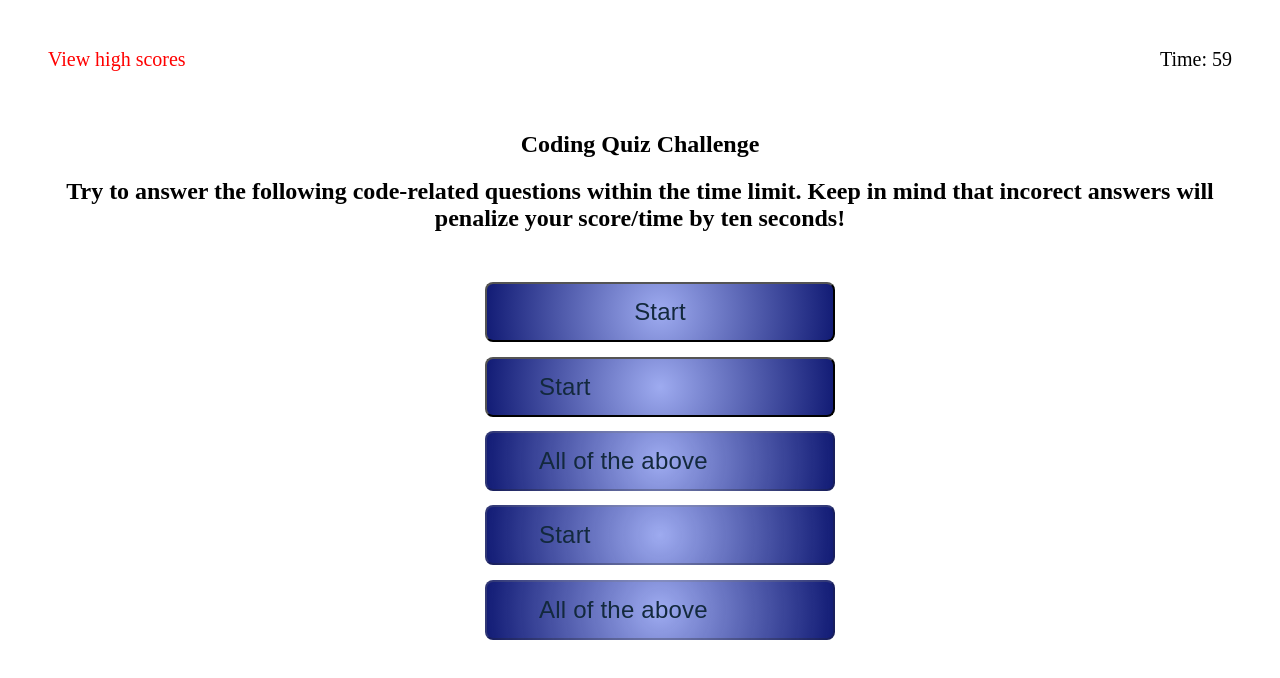
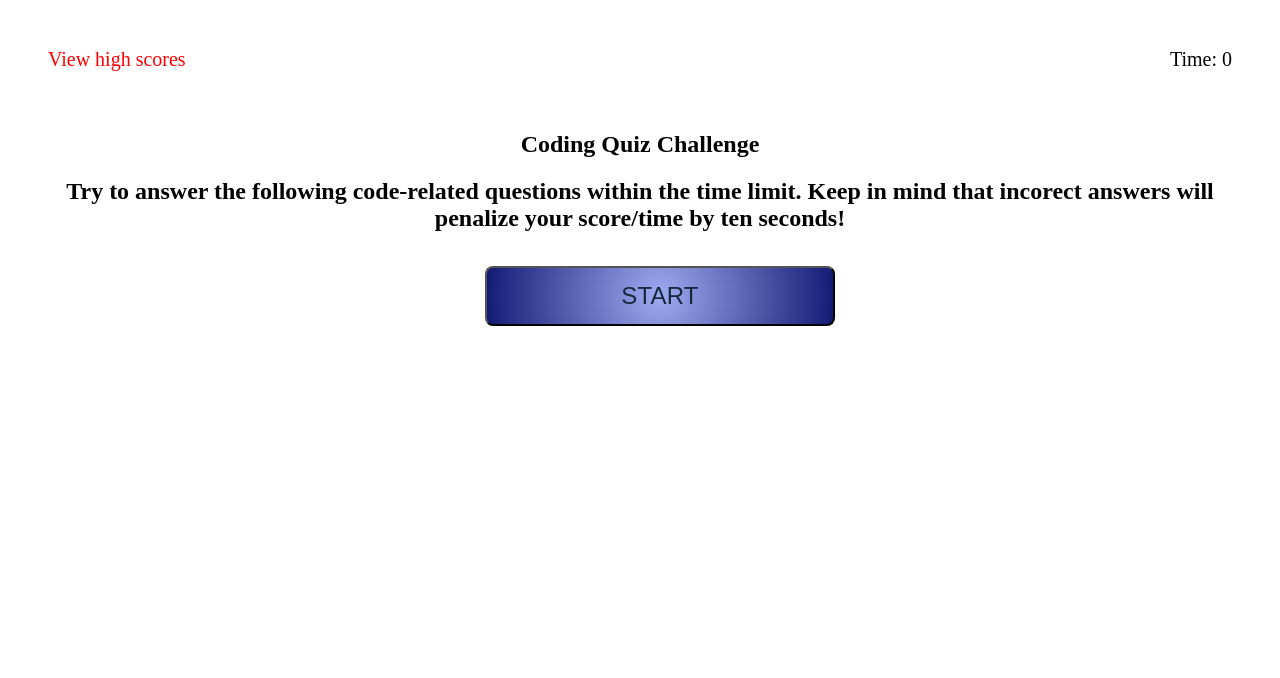
Before and after one commit to DougyShy/CodeQuiz, a plain HTML site: page index.html in a window 1280 px wide. Drawn offline with nearby package versions, Linux system fonts and the light colour scheme.

Commit message:
Still working on buttons

```diff
--- a/code-quiz.js
+++ b/code-quiz.js
@@ -1,11 +1,9 @@
 var questionElement = document.querySelector(".question");
 var timerElement = document.querySelector(".time-left");
-
-var buttonElementStart = document.querySelector(".start-button");
-var buttonElementOne = document.querySelector("#buttonOne");
-var buttonElementTwo = document.querySelector("#buttonTwo");
-var buttonElementThree = document.querySelector("#buttonThree");
-var buttonElementFour = document.querySelector("#buttonFour");
+var buttonOneElement = $("#button-one");
+var buttonTwoElement = $("#button-two");
+var buttonThreeElement = $("#button-three");
+var buttonFourElement = $("#button-four");
 
 var instructionsText = "<h1>" + "Coding Quiz Challenge</h1><h2>Try to answer the following code-related questions within the time limit. Keep in mind that incorect answers will penalize your score/time by ten seconds!</H2>";
 
@@ -21,18 +19,42 @@ answers = ["alerts", "parenthesis", "all of the above"];
 
 
 function resetInstructions() {
+    console.log("RESET HERE");
+
+    // RESET BOARD -
     questionElement.innerHTML = instructionsText;
-    buttonElementOne.setAttribute("dispaly", "none");
-    buttonElementTwo.setAttribute("disabled", "false");
-    buttonElementThree.setAttribute("disabled", "false");
-    buttonElementFour.setAttribute("disabled", "false");
+
+    // REMOVE: timerElement.innerHTML="Time: " + "59";
+
+    // Reset buttons
+    buttonTwoElement.css('display', 'none')
+    buttonThreeElement.css('display', 'none')
+    buttonFourElement.css('display', 'none');
+    timerElement.innerHTML="Time: 0";
 }
 
-function startGame() {
-    questionElement.innerHTML = "BACK TO BILLY HOSSNESS";
+
+
+function startQuiz(questionNumber) {
+    console.log('Starting quiz on question number ' + (questionNumber + 1));
+
+
 }
 
-buttonElementOne.addEventListener("click", startGame);
+/*function startGame() {
+    buttonTwoElement.css('display', 'inline-block');
+}*/
+
+/*buttonOneElement.on('click', function () {
+    console.log("Button One Clicked");
+
+    if (buttonOneElement.text() == 'START') {
+        buttonOneElement.css('display', 'inline-block');
+        buttonTwoElement.css('display', 'inline-block');
+        buttonThreeElement.css('display', 'inline-block');
+        buttonFourElement.css('display', 'inline-block');
+        startQuiz(0);
+    }
+})*/
 
 resetInstructions();
-timerElement.innerHTML="Time: " + "59";
--- a/index.html
+++ b/index.html
@@ -19,22 +19,25 @@
                 <div class="question"><H1>BILLY</H1><H2>HOSSNESS</H2></div>
             </section>
 
-            <buttonSection>
+            <div>
+                <!--<ul id="answer-list"></ul>-->
                 <ul>
-                    <li><button class="startButton">Start</button></li>
-                    <li><button id="buttonOne">Start</button></li>
-                    <li><button id="buttonTwo">All of the above</button></li>
-                    <li><button id="buttonThree">Start</button></li>
-                    <li><button id="buttonFour">All of the above</button></li>
+                    <li><button id="button-one">START</button></li>
+                    <li><button id="button-two">TWO</button></li>
+                    <li><button id="button-three">THREE</button></li>
+                    <li><button id="button-four">FOUR</button></li>
                 </ul>
-
-            </buttonSection>
+            </div>
 
 
 
 
 
          </main>
+    </body>
+
+    <!-- Added link to the jQuery library -->
+    <script src="https://code.jquery.com/jquery-3.5.1.min.js"></script>
 
     <script src="code-quiz.js"></script>
 
--- a/style.css
+++ b/style.css
@@ -33,7 +33,7 @@
     line-height: 16px;
     max-width: 500px;
     padding: 20px 52px;
-    text-align: left;
+    text-align: center;
     transition-duration: 0.15s;
     transition-property: background-color;
     transition-timing-function: linear;
@@ -42,15 +42,13 @@
     width: 350px;
   }
 
-  buttonSection {
-    display: flex;
+  ul {
+    text-align: center;
     justify-content: center;
+
   }
 
-  ul {
-    list-style: none;
+  li {
+    text-align: center;
+    list-style-type: none;
   }
-
-  .startButton {
-    text-align: center;
-  }
```
Also changed, not shown: 1 other file.
